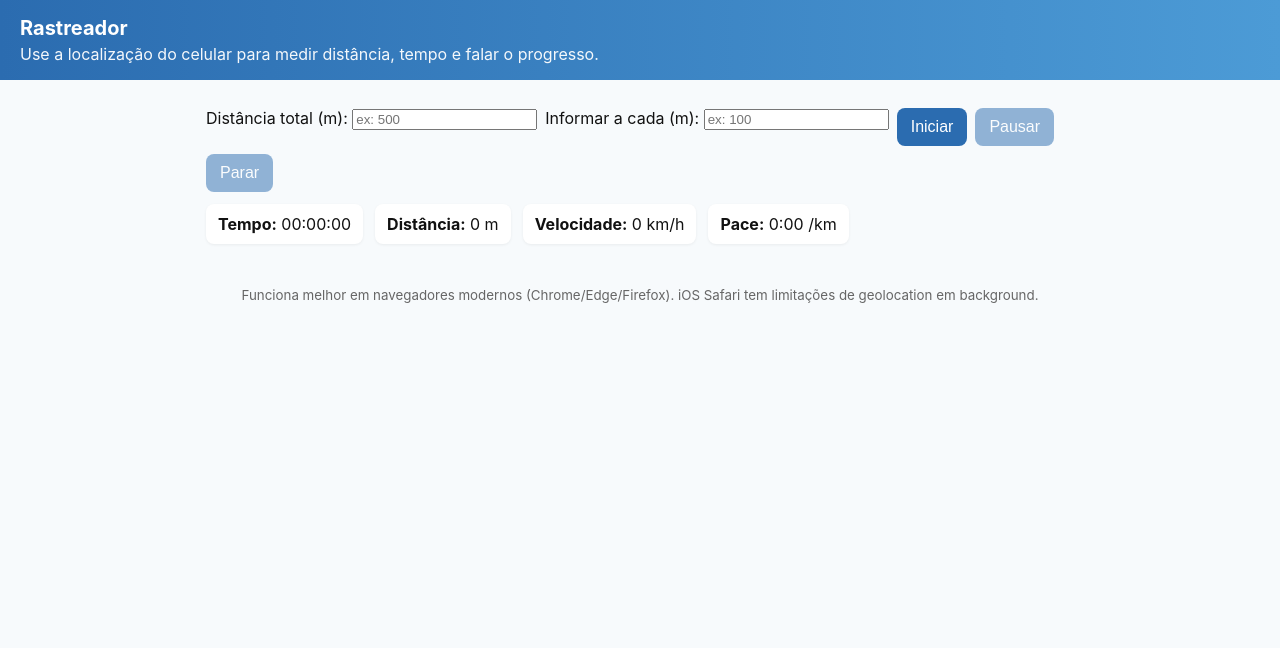
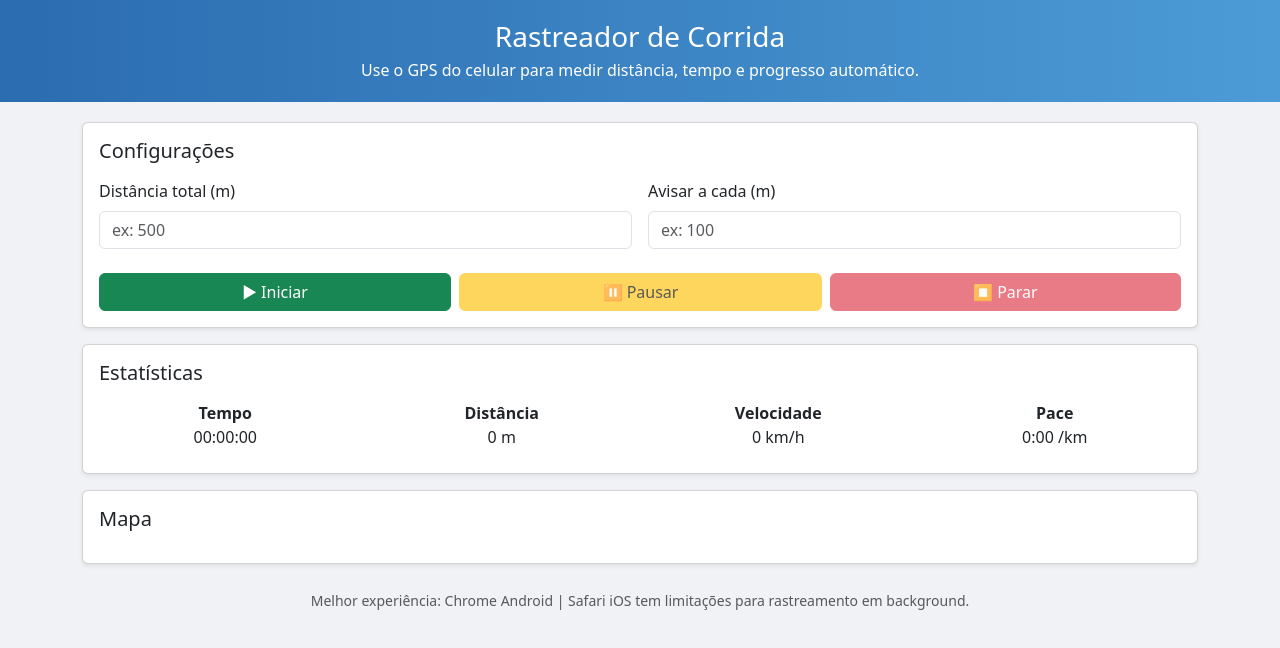
Before and after one commit to andre-iamarino/happyrun, a plain HTML site: page index.html in a window 1280 px wide. Drawn offline with nearby package versions, Linux system fonts and the light colour scheme.

Commit message:
Add files via upload

```diff
--- a/index.html
+++ b/index.html
@@ -6,61 +6,129 @@
   <meta name="theme-color" content="#2b6cb0" />
   <title>Rastreador - PWA</title>
 
-  <!-- Leaflet (mapa) -->
+  <!-- Bootstrap 5 -->
+  <link href="https://cdn.jsdelivr.net/npm/bootstrap@5.3.2/dist/css/bootstrap.min.css" rel="stylesheet">
+
+  <!-- Leaflet -->
   <link rel="stylesheet" href="https://unpkg.com/leaflet@1.9.4/dist/leaflet.css">
 
-  <link rel="stylesheet" href="styles.css">
   <link rel="manifest" href="manifest.json">
 
-  <!-- iOS standalone meta -->
+  <style>
+    body {
+      background: #f0f2f5;
+    }
+    header {
+      background: linear-gradient(90deg,#2b6cb0,#4c9bd6);
+      color: white;
+      padding: 20px;
+      text-align: center;
+      margin-bottom: 20px;
+    }
+    #map {
+      height: 55vh;
+      border-radius: 10px;
+      overflow: hidden;
+    }
+    .hidden {
+      display: none !important;
+    }
+  </style>
+
+  <!-- Apple PWA -->
   <meta name="apple-mobile-web-app-capable" content="yes">
   <meta name="apple-mobile-web-app-status-bar-style" content="black-translucent">
 </head>
 <body>
-  <header>
-    <h1>Rastreador</h1>
-    <p class="sub">Use a localização do celular para medir distância, tempo e falar o progresso.</p>
-  </header>
 
-  <main>
+<header>
+  <h1 class="h3 mb-1">Rastreador de Corrida</h1>
+  <p class="mb-0">Use o GPS do celular para medir distância, tempo e progresso automático.</p>
+</header>
 
-    <section id="map" aria-label="Mapa" style="display:none;"></section>
 
-    <section id="controls">
+<div class="container">
 
-      <div id="targetBox">
-        <label>Distância total (m):</label>
-        <input type="number" id="targetDistance" placeholder="ex: 500" min="1">
-      </div>
-      <div id="progressBox">
-        <label>Informar a cada (m):</label>
-        <input type="number" id="progressStep" placeholder="ex: 100" min="1">
+  <!-- CONTROLES -->
+  <div class="card shadow-sm mb-3">
+    <div class="card-body">
+
+      <h5 class="card-title mb-3">Configurações</h5>
+
+      <div class="row g-3">
+
+        <div class="col-6">
+          <label class="form-label">Distância total (m)</label>
+          <input type="number" id="targetDistance" class="form-control" placeholder="ex: 500">
+        </div>
+
+        <div class="col-6">
+          <label class="form-label">Avisar a cada (m)</label>
+          <input type="number" id="progressStep" class="form-control" placeholder="ex: 100">
+        </div>
+
       </div>
 
-      <button id="startBtn">Iniciar</button>
-      <button id="pauseBtn" disabled>Pausar</button>
-      <button id="stopBtn" disabled>Parar</button>
-    </section>
+      <div class="mt-4 d-flex gap-2">
+        <button id="startBtn" class="btn btn-success flex-fill">▶ Iniciar</button>
+        <button id="pauseBtn" class="btn btn-warning flex-fill" disabled>⏸ Pausar</button>
+        <button id="stopBtn" class="btn btn-danger flex-fill" disabled>⏹ Parar</button>
+      </div>
 
-    <section id="stats">
-      <div><strong>Tempo:</strong> <span id="time">00:00:00</span></div>
-      <div><strong>Distância:</strong> <span id="distance">0 m</span></div>
-      <div><strong>Velocidade:</strong> <span id="speed">0 km/h</span></div>
-      <div><strong>Pace:</strong> <span id="pace">0:00 /km</span></div>
-    </section>
+    </div>
+  </div>
 
-    <section id="log" hidden>
-      <h3>Log</h3>
-      <pre id="logtxt"></pre>
-    </section>
-  </main>
+  <!-- ESTATÍSTICAS -->
+  <div class="card shadow-sm mb-3">
+    <div class="card-body">
 
-  <footer>
-    <small>Funciona melhor em navegadores modernos (Chrome/Edge/Firefox). iOS Safari tem limitações de geolocation em background.</small>
-  </footer>
+      <h5 class="card-title mb-3">Estatísticas</h5>
 
-  <!-- Leaflet -->
-  <script src="https://unpkg.com/leaflet@1.9.4/dist/leaflet.js"></script>
+      <div class="row text-center">
+        <div class="col-6 col-md-3 mb-2">
+          <div class="fw-bold">Tempo</div>
+          <div id="time">00:00:00</div>
+        </div>
+
+        <div class="col-6 col-md-3 mb-2">
+          <div class="fw-bold">Distância</div>
+          <div id="distance">0 m</div>
+        </div>
+
+        <div class="col-6 col-md-3 mb-2">
+          <div class="fw-bold">Velocidade</div>
+          <div id="speed">0 km/h</div>
+        </div>
+
+        <div class="col-6 col-md-3 mb-2">
+          <div class="fw-bold">Pace</div>
+          <div id="pace">0:00 /km</div>
+        </div>
+      </div>
+
+    </div>
+  </div>
+
+  <!-- MAPA -->
+  <div class="card shadow-sm mb-3">
+    <div class="card-body">
+      <h5 class="card-title mb-3">Mapa</h5>
+      <div id="map" class="hidden"></div>
+    </div>
+  </div>
+
+</div>
+
+
+<footer class="text-center mt-4 mb-3 text-muted">
+  <small>Melhor experiência: Chrome Android | Safari iOS tem limitações para rastreamento em background.</small>
+</footer>
+
+<!-- Leaflet -->
+<script src="https://unpkg.com/leaflet@1.9.4/dist/leaflet.js"></script>
+
+<!-- Bootstrap Bundle -->
+<script src="https://cdn.jsdelivr.net/npm/bootstrap@5.3.2/dist/js/bootstrap.bundle.min.js"></script>
 
   <script>
   // --- Config e estado ---
```
